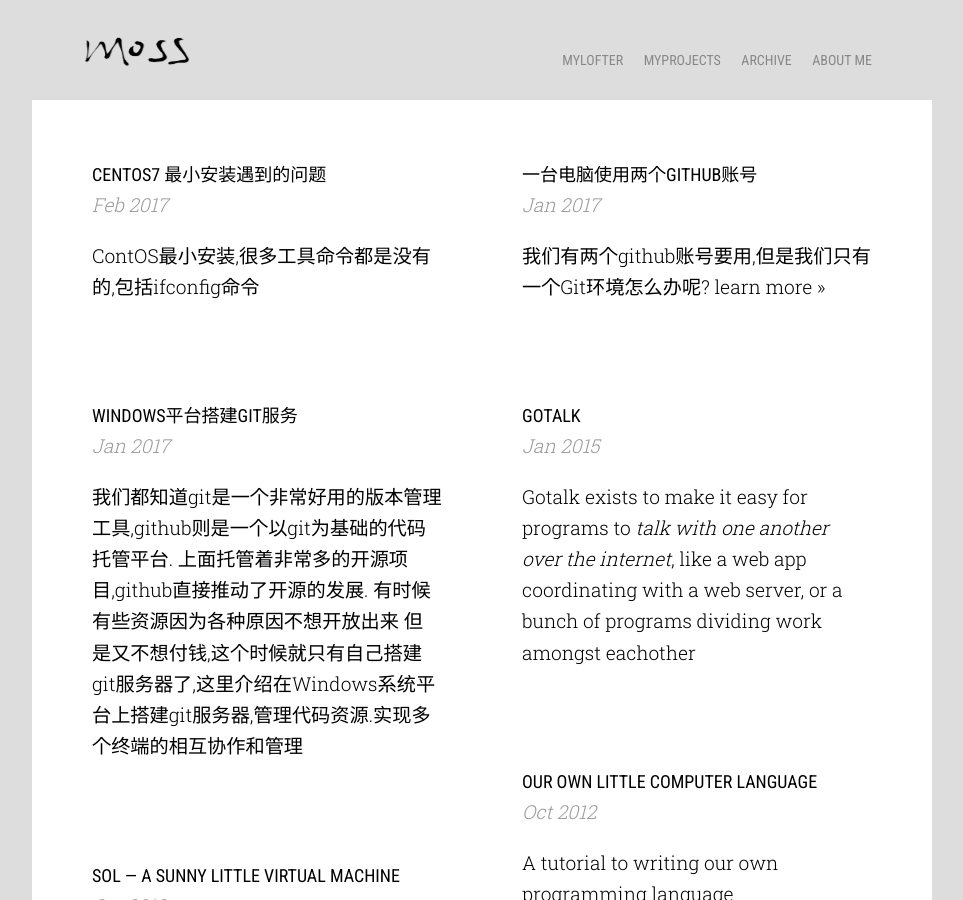
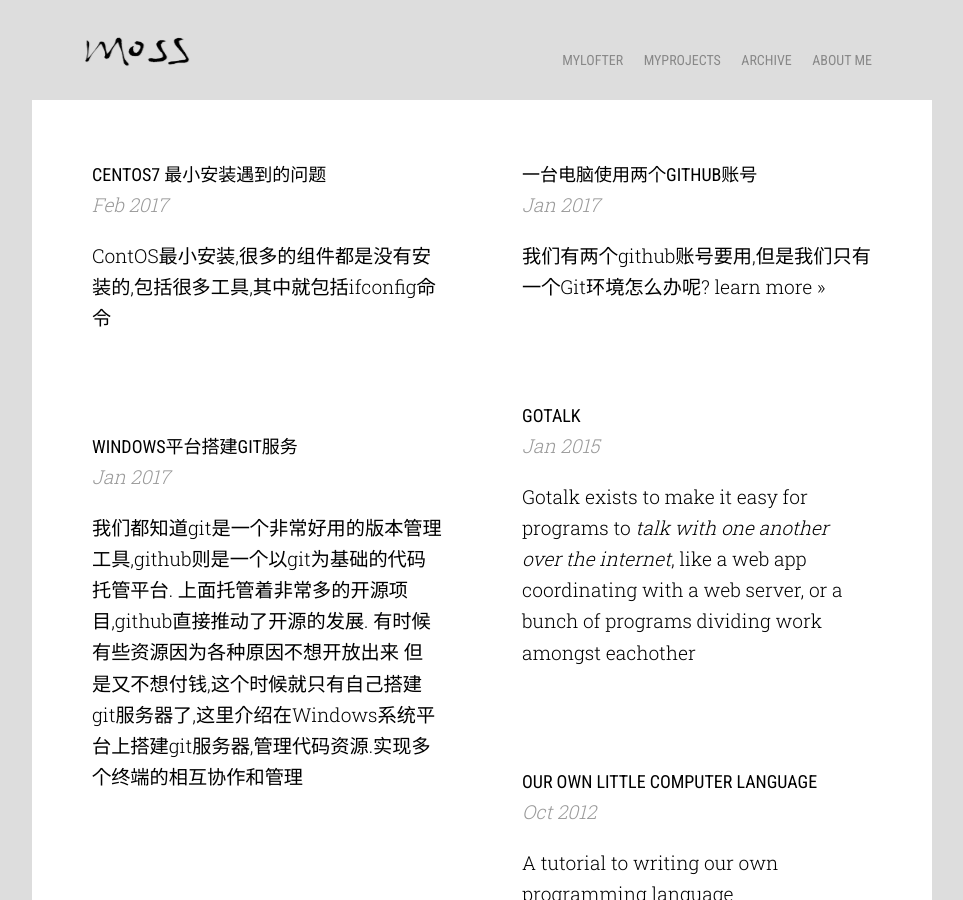
Before and after one commit to callmess/callmess.github.io, a Jekyll site: the page built from index.html, in a window 1280 px wide and 900 px high. Shown: the whole window, without its empty margins (158-1121 px from the left). Built offline with Jekyll 4.4.1, drawn with Linux system fonts in a browser that asks for light colours.

Commit message:
modify the problem about centos7

```diff
--- a/_posts/2017-02-10-problem-about-CentOS.md
+++ b/_posts/2017-02-10-problem-about-CentOS.md
@@ -2,16 +2,16 @@
 title: CentOS7 最小安装遇到的问题
 layout: post
 
-description: "ContOS最小安装,很多工具命令都是没有的,包括ifconfig命令"
+description: "ContOS最小安装,很多的组件都是没有安装的,包括很多工具,其中就包括ifconfig命令"
 redirect_from: ["/2017/01/08/twogithubuser.html"]
 
 ---
 * #### 问题一: ifconfig: command not found ##
 ![失败信息](/res/0210/1.png)
 
-能百度到的都是相互转载的,并不能解决我的问题
+能百度到的都是相互转载的,并不能很好的解决我的问题
 此时是上不了网的
-还要万能的Google还是可以找到决绝方法的
+还是要万能的Google找到了决绝方法
 
 执行命令 ip addr  查看网卡(一般是eth0,我的是enp7s0f5)是没有获取到IP的
 到/etc/sysconfig/network-scripts 找网卡对应的文件
```
